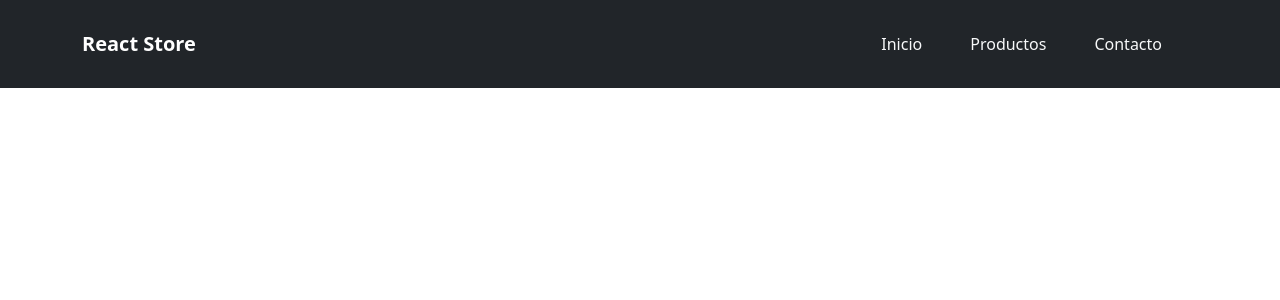
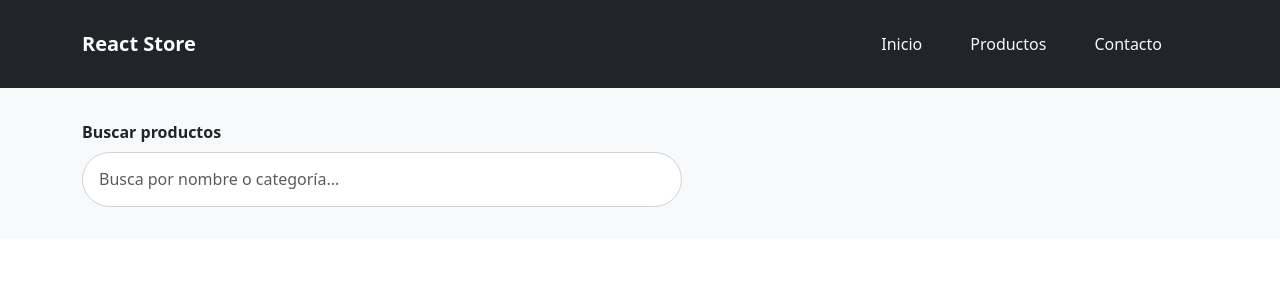
Before and after one commit to walterpacheco/react-store, a React (Vite) app: page / in a window 1280 px wide. Shown: the top 300 px of the page. Built offline with nearby package versions, Linux system fonts and the light colour scheme.

Commit message:
feat: crear componente searchbar

```diff
--- /dev/null
+++ b/src/components/SearchBar/Search.data.js
@@ -0,0 +1,4 @@
+export const searchBarData = {
+    label: "Buscar productos",
+    placeholder: "Busca por nombre o categoría...",
+  };
--- a/src/components/SearchBar/SearchBar.css
+++ b/src/components/SearchBar/SearchBar.css
@@ -0,0 +1,26 @@
+.search-bar-section {
+    padding: 2rem 0;
+    background-color: #f8f9fa;
+  }
+
+  .search-label {
+    font-weight: 600;
+    color: #212529;
+  }
+
+  .search-input {
+    max-width: 600px;
+    padding: 0.9rem 1rem;
+    border-radius: 999px;
+    border: 1px solid #ced4da;
+  }
+
+  .search-input:focus {
+    border-color: #0d6efd;
+    box-shadow: 0 0 0 0.2rem rgba(13, 110, 253, 0.2);
+  }
+
+  .search-result-text {
+    margin-top: 1rem;
+    color: #495057;
+  }
--- a/src/components/SearchBar/SearchBar.jsx
+++ b/src/components/SearchBar/SearchBar.jsx
@@ -0,0 +1,38 @@
+import { useState } from "react";
+import "./SearchBar.css";
+import { searchBarData } from "./Search.data";
+
+function SearchBar() {
+  const [searchTerm, setSearchTerm] = useState("");
+
+  function handleChange(event) {
+    setSearchTerm(event.target.value);
+  }
+
+  return (
+    <section className="search-bar-section">
+      <div className="container">
+        <label htmlFor="product-search" className="form-label search-label">
+          {searchBarData.label}
+        </label>
+
+        <input
+          id="product-search"
+          type="text"
+          className="form-control search-input"
+          placeholder={searchBarData.placeholder}
+          value={searchTerm}
+          onChange={handleChange}
+        />
+
+        {searchTerm && (
+          <p className="search-result-text">
+            Buscando: <strong>{searchTerm} ...</strong>
+          </p>
+        )}
+      </div>
+    </section>
+  );
+}
+
+export default SearchBar;
--- a/src/pages/Home.jsx
+++ b/src/pages/Home.jsx
@@ -1,9 +1,13 @@
 import Header from "../components/Header/Header";
+import SearchBar from "../components/SearchBar/SearchBar";
 
 function Home() {
   return (
     <>
       <Header />
+      <main>
+        <SearchBar />
+      </main>
     </>
   );
 }
```
